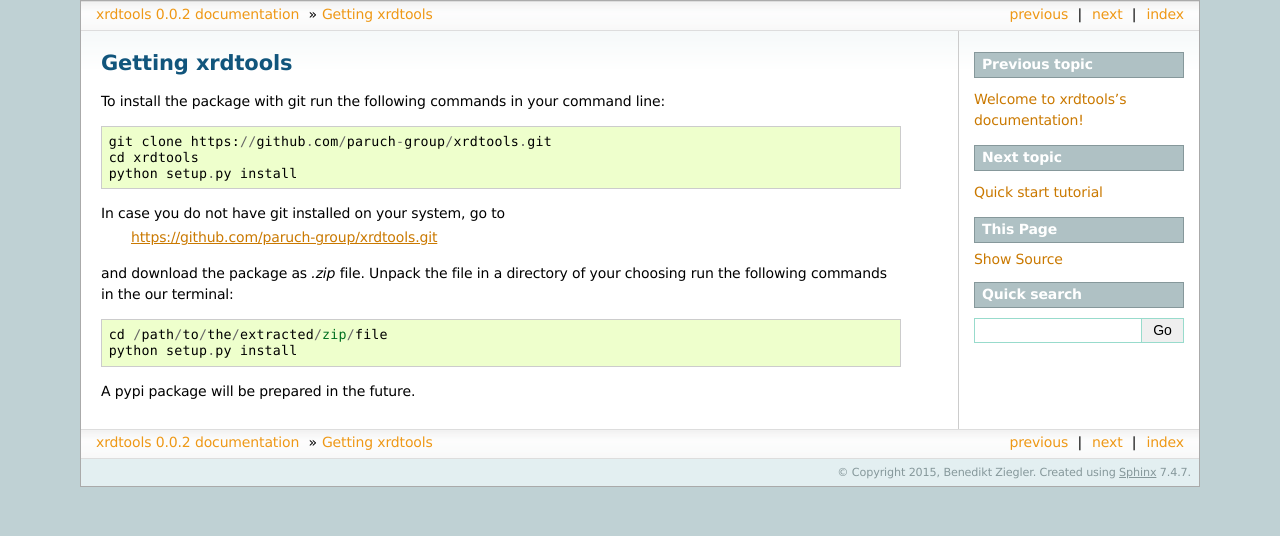
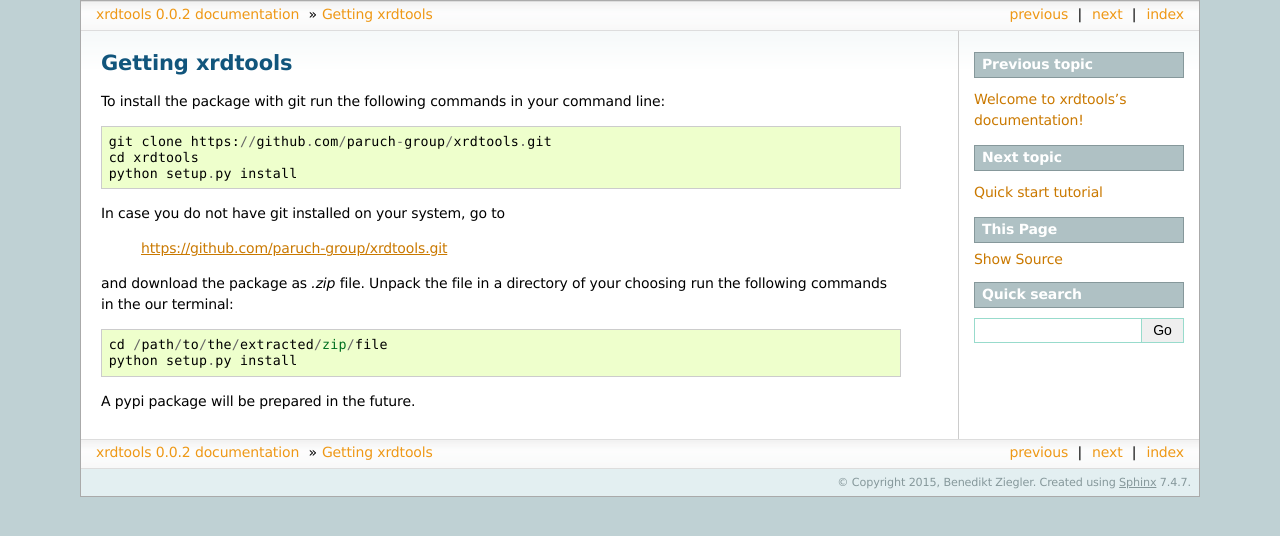
Before and after one commit to paruch-group/xrdtools, a Sphinx documentation site: the page built from docs/source/install.rst, in a window 1280 px wide. Shown: the top 536 px of the page. Built offline with Sphinx 7.4.7, drawn with Linux system fonts in a browser that asks for light colours.

Commit message:
fixing typos in documentation

```diff
--- a/docs/source/conf.py
+++ b/docs/source/conf.py
@@ -18,7 +18,6 @@
 # If extensions (or modules to document with autodoc) are in another directory,
 # add these directories to sys.path here. If the directory is relative to the
 # documentation root, use os.path.abspath to make it absolute, like shown here.
-# sys.path.insert(0, '/Users/zieglerb/Documents/coding/python/xrdtools/xrd')
 sys.path.insert(0, os.path.abspath('../'))
 
 # -- General configuration ------------------------------------------------
@@ -269,10 +268,10 @@
 # -- Options for Epub output ----------------------------------------------
 
 # Bibliographic Dublin Core info.
-epub_title = u'xrdtools'
-epub_author = u'Benedikt Ziegler'
-epub_publisher = u'Benedikt Ziegler'
-epub_copyright = u'2015, Benedikt Ziegler'
+# epub_title = u'xrdtools'
+# epub_author = u'Benedikt Ziegler'
+# epub_publisher = u'Benedikt Ziegler'
+# epub_copyright = u'2015, Benedikt Ziegler'
 
 # The basename for the epub file. It defaults to the project name.
 #epub_basename = u'xrdtools'
@@ -312,7 +311,7 @@
 #epub_post_files = []
 
 # A list of files that should not be packed into the epub file.
-epub_exclude_files = ['search.html']
+# epub_exclude_files = ['search.html']
 
 # The depth of the table of contents in toc.ncx.
 #epub_tocdepth = 3
--- a/docs/source/install.rst
+++ b/docs/source/install.rst
@@ -7,7 +7,9 @@
     python setup.py install
 
 In case you do not have git installed on your system, go to
+
     https://github.com/paruch-group/xrdtools.git
+
 and download the package as *.zip* file. Unpack the file in a directory of your choosing run the
 following commands in the our terminal::
 
```
